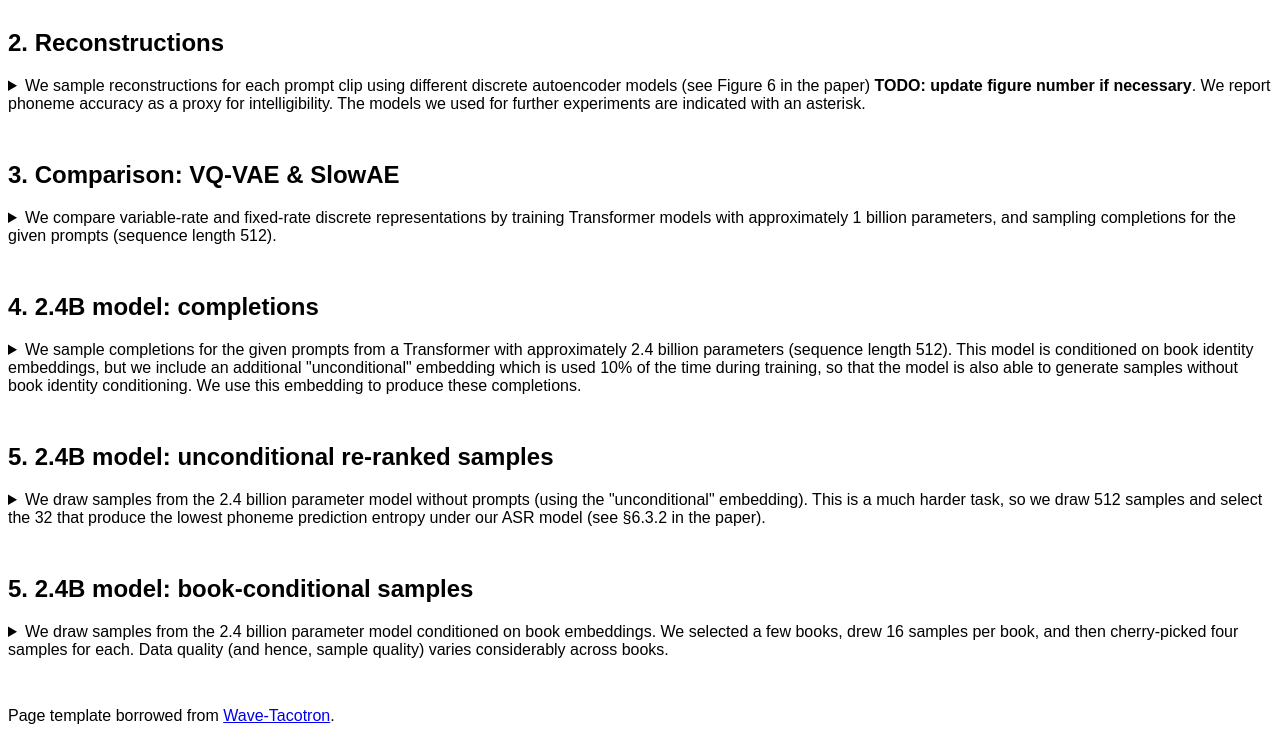
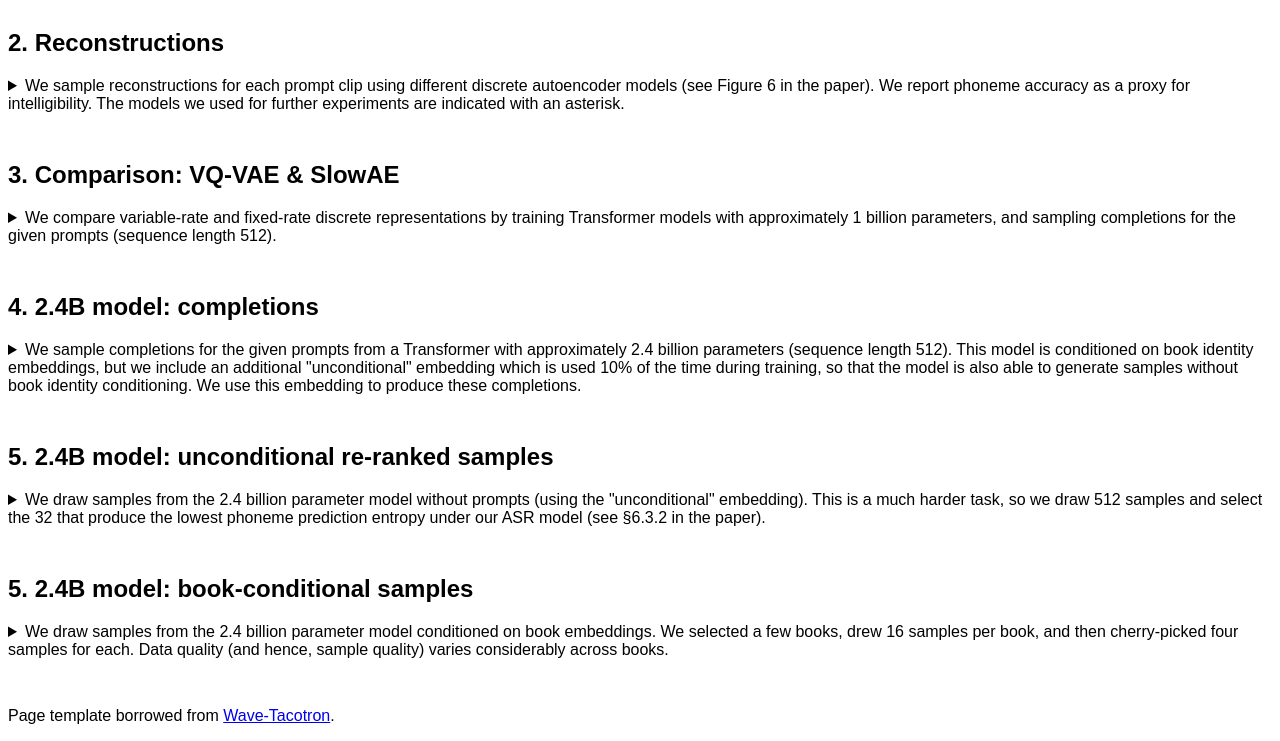
Before and after one commit to vdrl/vdrl.github.io, a plain HTML site: page index.html in a window 1280 px wide. Shown: the part 859-1600 px from the top of the page. Drawn offline with Linux system fonts and the light colour scheme.

Commit message:
Update index.html
Remove TODO

```diff
--- a/index.html
+++ b/index.html
@@ -220,7 +220,7 @@ details {
 
    <a name="reconstructions"><h2>2. Reconstructions</h2></a>
    <details>
-    <summary>We sample reconstructions for each prompt clip using different discrete autoencoder models (see Figure 6 in the paper) <b>TODO: update figure number if necessary</b>. We report phoneme accuracy as a proxy for intelligibility. The models we used for further experiments are indicated with an asterisk.</summary>
+    <summary>We sample reconstructions for each prompt clip using different discrete autoencoder models (see Figure 6 in the paper). We report phoneme accuracy as a proxy for intelligibility. The models we used for further experiments are indicated with an asterisk.</summary>
 
    <table>
     <thead>
```
